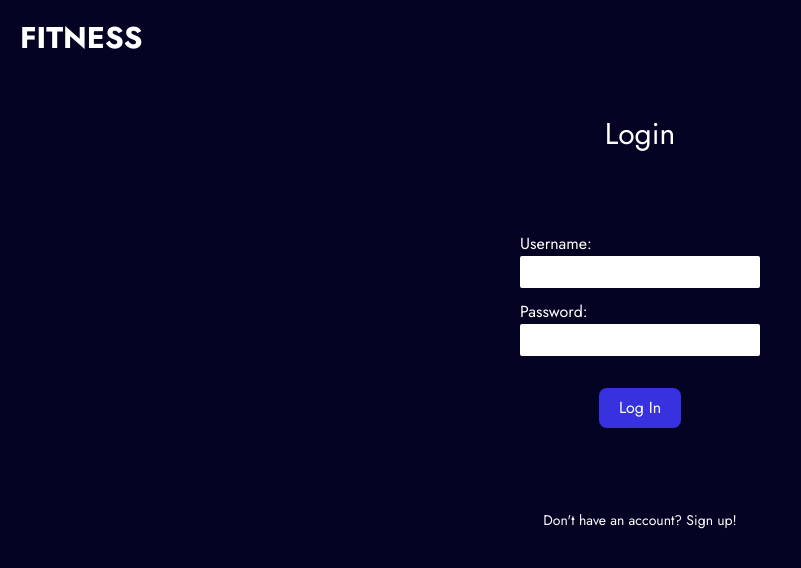
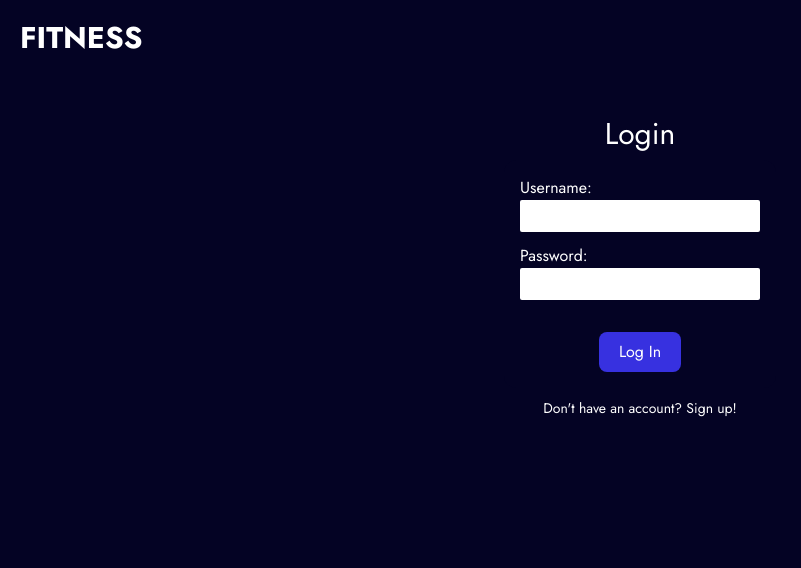
Before and after one commit to pn-code/fitness-app, a React (Vite) app in the folder client/: page /fitness-app/login in a window 1280 px wide. Shown: the top 568 px of the page, without its empty margins (0-801 px from the left). Built offline with nearby package versions, Linux system fonts and the light colour scheme; no server answers.

Commit message:
Minor styling changes & spacing

```diff
--- a/client/src/components/NavMenu.jsx
+++ b/client/src/components/NavMenu.jsx
@@ -10,7 +10,7 @@ const NavMenu = ({ setOpen }) => {
     };
 
     return (
-        <div className="absolute -right-5 top-10 bg-[#040324] w-[200px] h-[920px] rounded-md">
+        <div className="absolute -right-5 top-10 bg-[#36338d] w-[200px] h-[920px] rounded-md">
             <ul className="pt-10 p-5 bg-black/85 flex flex-col items-start justify-end text-white gap-16">
                 <li>
                     <Link
--- a/client/src/pages/Login.jsx
+++ b/client/src/pages/Login.jsx
@@ -2,7 +2,7 @@ import { Link } from "react-router-dom";
 
 const Login = () => {
     return (
-        <div className="flex flex-col bg-[#040324] text-white px-10 pt-10 gap-16 items-center">
+        <div className="flex flex-col bg-[#040324] text-white px-10 pt-10 gap-2 items-center">
             <h1 className="text-3xl text-center">Login</h1>
             <form
                 className="bg-[#040324] flex flex-col items-center justify-center gap-3"
```
